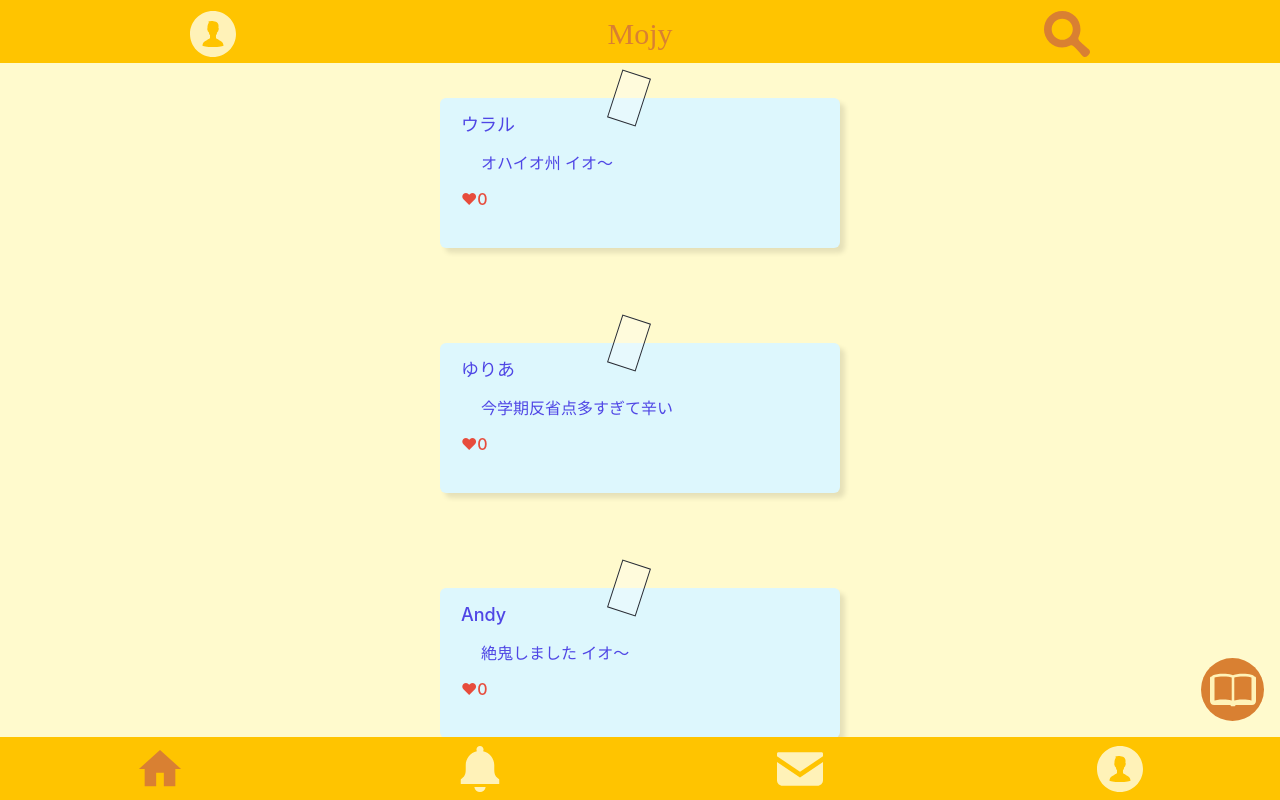
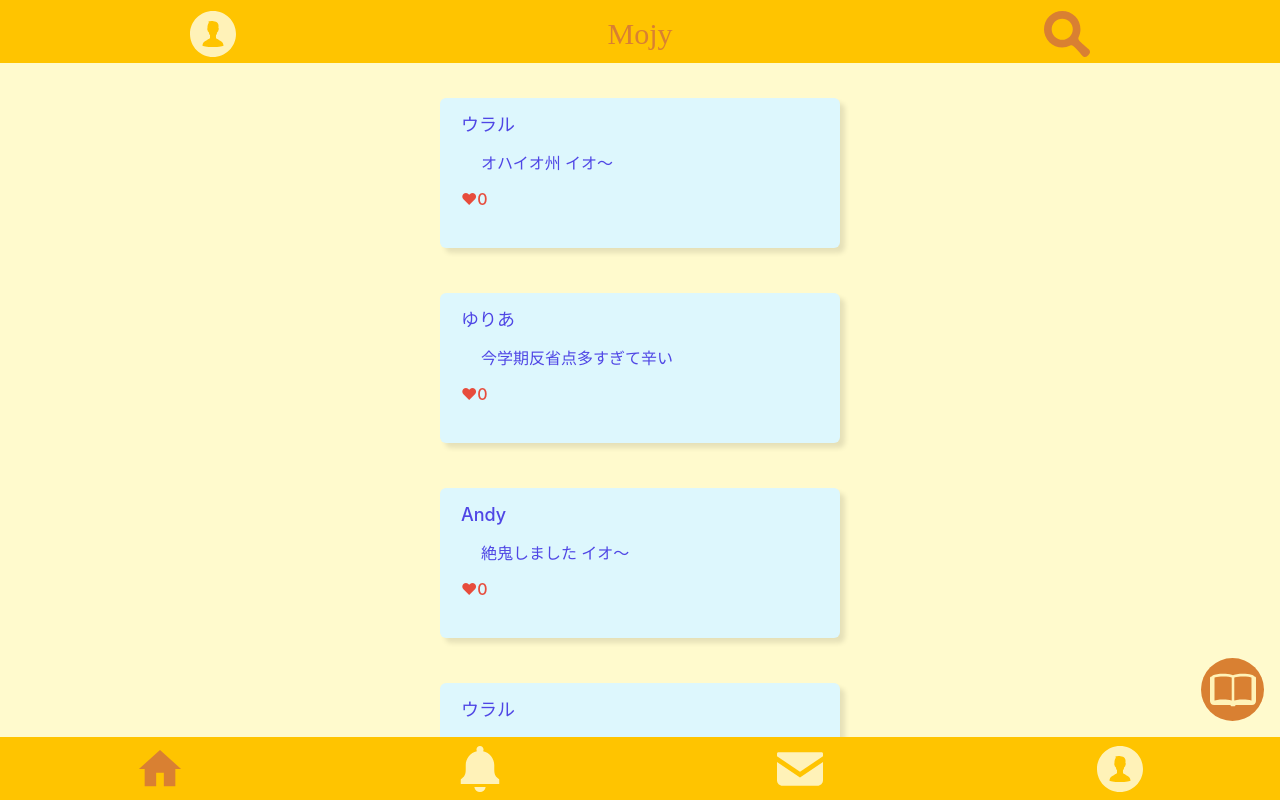
Before and after one commit to namosuke/MyFontSNS, a React (Create React App) app: page / in a window 1280 px wide. Shown: the top 800 px of the page. Built offline with nearby package versions, Linux system fonts and the light colour scheme.

Commit message:
セロハンテープを無くした

```diff
--- a/src/main.scss
+++ b/src/main.scss
@@ -119,23 +119,6 @@ canvas {
   background-color: $post-blue;
 }
 
-.box-container::after {
-  position: relative;
-  bottom: 175px;
-  left: 48%;
-
-  display: inline-block;
-
-  width: 30px;
-  height: 50px;
-
-  content: " ";
-  transform: rotate(18deg);
-
-  border: solid 1px #282c34;
-  background-color: rgba(255,255,255,0.3);
-
-}
 .box-container {
   flex-direction: column;
 
```
